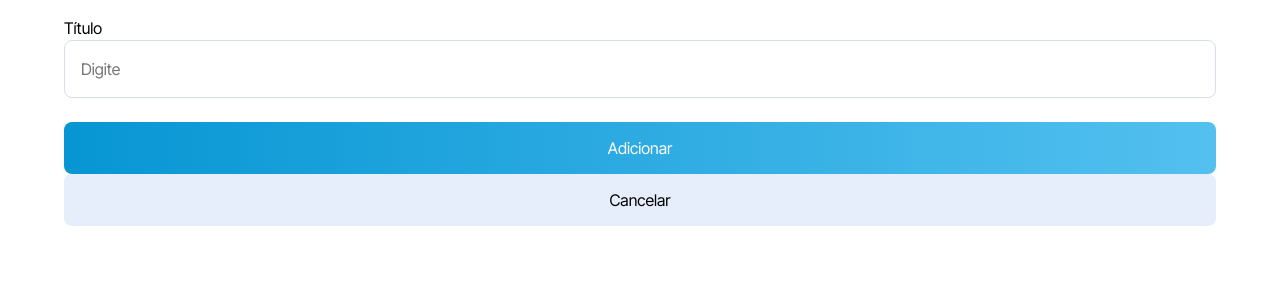
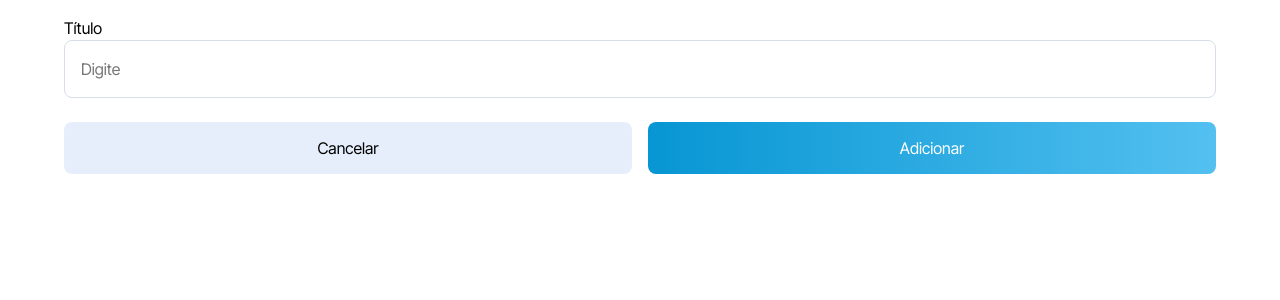
Before and after one commit to coelhoreinaldo/legaplan-to-do-list, a Next.js app: page /create in a window 1280 px wide. Shown: the top 300 px of the page. Built offline with nearby package versions, Linux system fonts and the light colour scheme.

Commit message:
refactor: modal style

```diff
--- a/src/app/components/AddTaskContent/index.tsx
+++ b/src/app/components/AddTaskContent/index.tsx
@@ -21,6 +21,7 @@ export default function AddTaskContent() {
         value={task}
         onChange={(e) => setTask(e.target.value)}
       />
+      <section className={styles.buttons}>
         <button
           className={styles.addButton}
           onClick={(e) => {
@@ -32,6 +33,7 @@ export default function AddTaskContent() {
           Adicionar
         </button>
         <CancelButton />
+      </section>
     </div>
   );
 }
--- a/src/app/components/RemoveTaskContent/index.tsx
+++ b/src/app/components/RemoveTaskContent/index.tsx
@@ -1,5 +1,5 @@
 'use client';
-import React, { useState } from 'react';
+import React from 'react';
 import { useRouter } from 'next/navigation';
 import { useTasks } from '@/app/context/TaskContext';
 import styles from '../../../styles/shared.module.scss';
@@ -13,7 +13,7 @@ function RemoveTaskContent() {
   const { deleteTask } = useTasks();
 
   return (
-    <>
+    <section className={styles.buttons}>
       <button
         className={styles.removeButton}
         onClick={(e) => {
@@ -22,10 +22,10 @@ function RemoveTaskContent() {
           router.back();
         }}
       >
-        Remover
+        Deletar
       </button>
       <CancelButton />
-    </>
+    </section>
   );
 }
 
--- a/src/styles/shared.module.scss
+++ b/src/styles/shared.module.scss
@@ -1,4 +1,10 @@
 @import '../app/variables.module.scss';
+
+.buttons {
+  display: flex;
+  flex-direction: column;
+  gap: 16px;
+}
 
 .addButton {
   background: linear-gradient(90deg, #0796d3 0%, #53c0f0 100%);
@@ -27,3 +33,10 @@
   border-radius: 8px;
   margin-bottom: 24px;
 }
+
+@media screen and (min-width: 768px) {
+  .buttons {
+    flex-direction: row-reverse;
+    gap: 16px;
+  }
+}
```
Lines whose indentation alone changed are shown as unchanged.
